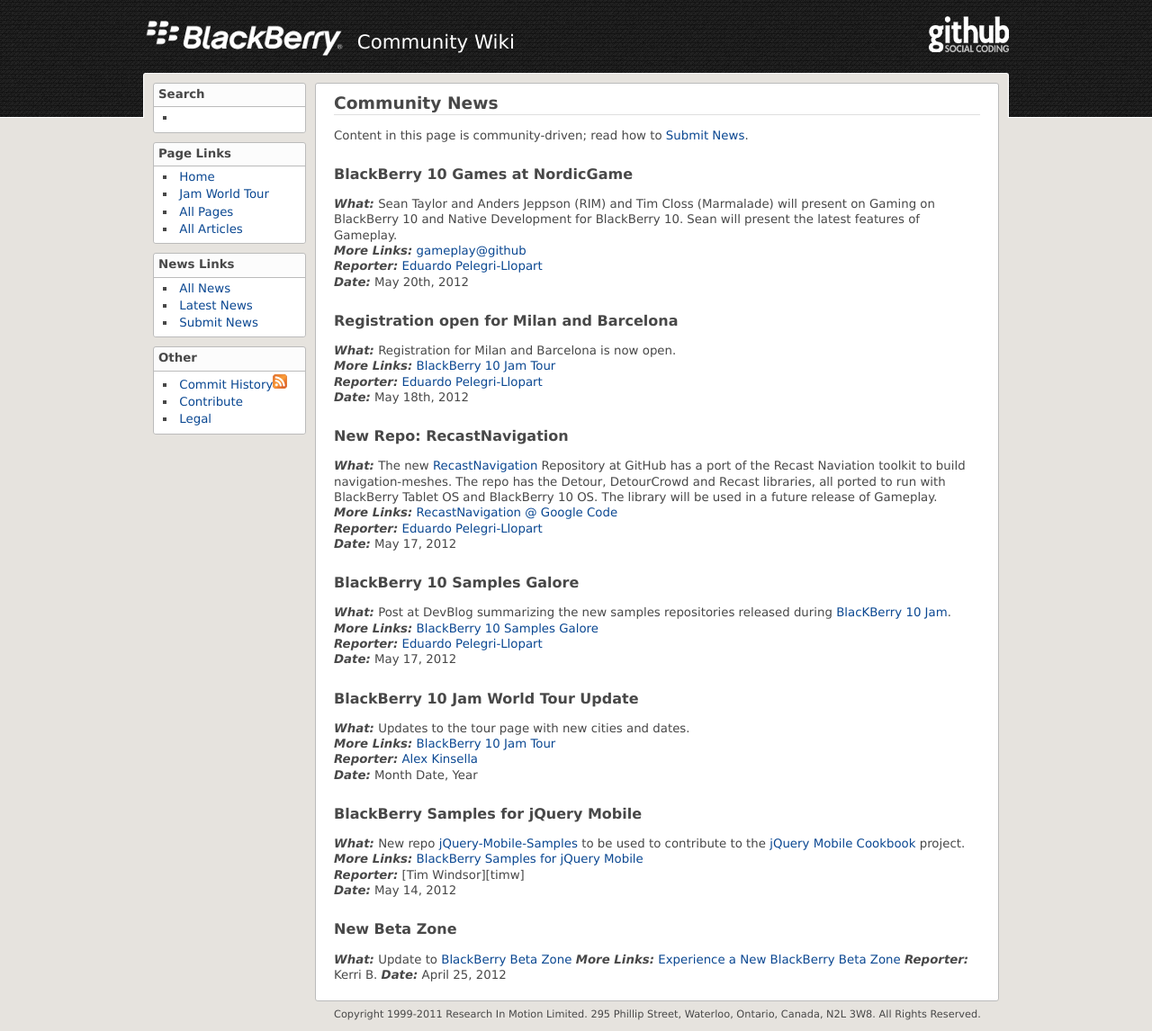
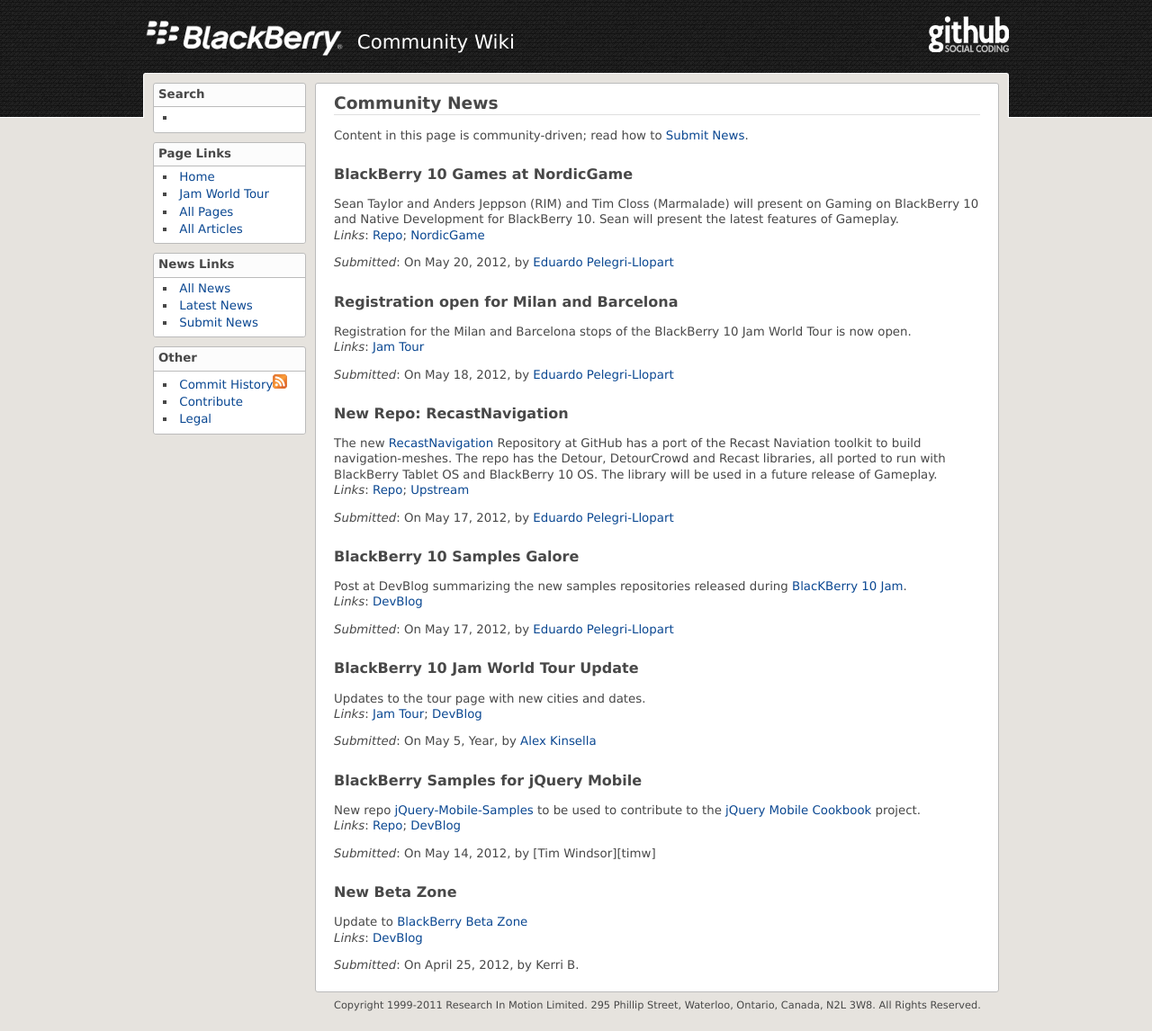
Before and after one commit to blackberry/Community, a Jekyll site: the page built from news/Latest_News.md, in a window 1280 px wide. Shown: the whole page at 90% size. Built offline with Jekyll 4.4.1, drawn with Linux system fonts in a browser that asks for light colours.

Commit message:
Fine-tuning the layout for the Latest News

```diff
--- a/news/Latest_News.md
+++ b/news/Latest_News.md
@@ -7,48 +7,52 @@
 Content in this page is community-driven; read how to [Submit News](Submit_News.html).
 
 ### BlackBerry 10 Games at NordicGame
-**_What:_** Sean Taylor and Anders Jeppson (RIM) and Tim Closs (Marmalade) will present on Gaming on BlackBerry 10
+Sean Taylor and Anders Jeppson (RIM) and Tim Closs (Marmalade) will present on Gaming on BlackBerry 10
 and Native Development for BlackBerry 10.  Sean will present the latest features of Gameplay.
-**_More Links:_** [gameplay@github](http://github.com/blackberry/gameplay)
-**_Reporter:_** [Eduardo Pelegri-Llopart][pelegri]
-**_Date:_** May 20th, 2012
+_Links_: [Repo](http://github.com/blackberry/gameplay "Gameplay at our GitHub"); [NordicGame](http://nordicgame.com/)
+
+_Submitted_: On May 20, 2012, by [Eduardo Pelegri-Llopart][pelegri]
 
 ### Registration open for Milan and Barcelona
-**_What:_** Registration for Milan and Barcelona is now open.
-**_More Links:_** [BlackBerry 10 Jam Tour][jamtour]
-**_Reporter:_** [Eduardo Pelegri-Llopart][pelegri]
-**_Date:_** May 18th, 2012
+Registration for the Milan and Barcelona stops of the BlackBerry 10 Jam World Tour is now open.
+_Links_: [Jam Tour][jamtour]
+
+_Submitted_: On May 18, 2012, by [Eduardo Pelegri-Llopart][pelegri]
 
 ### New Repo: RecastNavigation
-**_What:_** The new [RecastNavigation](https://github.com/blackberry/recastnavigation) Repository at GitHub
+The new [RecastNavigation](https://github.com/blackberry/recastnavigation) Repository at GitHub
 has a port of the Recast Naviation toolkit to build navigation-meshes.  The repo has the Detour, DetourCrowd
 and Recast libraries, all ported to run with BlackBerry Tablet OS and BlackBerry 10 OS.
 The library will be used in a future release of Gameplay.
-**_More Links:_** [RecastNavigation @ Google Code](http://code.google.com/p/recastnavigation/)
-**_Reporter:_** [Eduardo Pelegri-Llopart][pelegri]
-**_Date:_** May 17, 2012
+_Links_: [Repo](http://github.com/blackberry/recastnavigation "RecastNavigation at our GitHub"); [Upstream](http://code.google.com/p/recastnavigation/ "RecastNavigation Upstream")
+
+_Submitted_: On May 17, 2012, by [Eduardo Pelegri-Llopart][pelegri]
+
 
 ### BlackBerry 10 Samples Galore
-**_What:_** Post at DevBlog summarizing the new samples repositories released during [BlacKBerry 10 Jam](http://www.blackberryjamconference.com/).
-**_More Links:_** [BlackBerry 10 Samples Galore](http://devblog.blackberry.com/2012/05/blackberry-10-samples/ "Post at DevBlog")
-**_Reporter:_** [Eduardo Pelegri-Llopart][pelegri]
-**_Date:_** May 17, 2012
+Post at DevBlog summarizing the new samples repositories released during [BlacKBerry 10 Jam](http://www.blackberryjamconference.com/).
+_Links_: [DevBlog](http://devblog.blackberry.com/2012/05/blackberry-10-samples/ "BlackBerry 10 Samples Galore")
+
+_Submitted_: On May 17, 2012, by [Eduardo Pelegri-Llopart][pelegri]
+
 
 ### BlackBerry 10 Jam World Tour Update
-**_What:_** Updates to the tour page with new cities and dates.
-**_More Links:_** [BlackBerry 10 Jam Tour][jamtour]
-**_Reporter:_** [Alex Kinsella][alexk]
-**_Date:_** Month Date, Year
+Updates to the tour page with new cities and dates.
+_Links_: [Jam Tour][jamtour]; [DevBlog](http://devblog.blackberry.com/2012/05/blackberry_10_jam_world_tour_update_2/ "BlackBerry 10 Jam World Tour Update")
+
+_Submitted_: On May 5, Year, by [Alex Kinsella][alexk]
+
 
 ### BlackBerry Samples for jQuery Mobile
-**_What:_** New repo [jQuery-Mobile-Samples](http://github.com/blackberry/jquery-mobile-samples) to be used
+New repo [jQuery-Mobile-Samples](http://github.com/blackberry/jquery-mobile-samples) to be used
 to contribute to the [jQuery Mobile Cookbook](http://jquerymobilecookbook.com/) project.
-**_More Links:_** [BlackBerry Samples for jQuery Mobile](http://devblog.blackberry.com/2012/05/jquery-mobile-blackberry-samples/ "Post at DevBlog")
-**_Reporter:_** [Tim Windsor][timw]
-**_Date:_** May 14, 2012
+_Links_: [Repo](http://github.com/blackberry/jquery-mobile-samples); [DevBlog](http://devblog.blackberry.com/2012/05/jquery-mobile-blackberry-samples/ "BlackBerry Samples for jQuery Mobile")
+
+_Submitted_: On May 14, 2012, by [Tim Windsor][timw]
+
 
 ### New Beta Zone
-**_What:_** Update to [BlackBerry Beta Zone](http://blackberry.com/beta)
-**_More Links:_** [Experience a New BlackBerry Beta Zone](http://blogs.blackberry.com/2012/04/new-blackberry-beta-zone/ "Post at DevBlog")
-**_Reporter:_** Kerri B.
-**_Date:_** April 25, 2012
+Update to [BlackBerry Beta Zone](http://blackberry.com/beta)
+_Links_: [DevBlog](http://blogs.blackberry.com/2012/04/new-blackberry-beta-zone/ "Experience a New BlackBerry Beta Zone")
+
+_Submitted_: On April 25, 2012, by Kerri B.
```
Also changed, not shown: news/Submit_News.md (+4 -4 lines).
